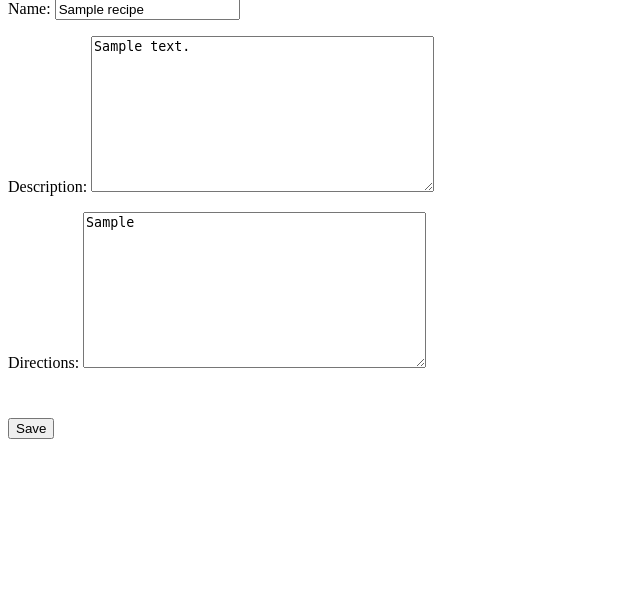
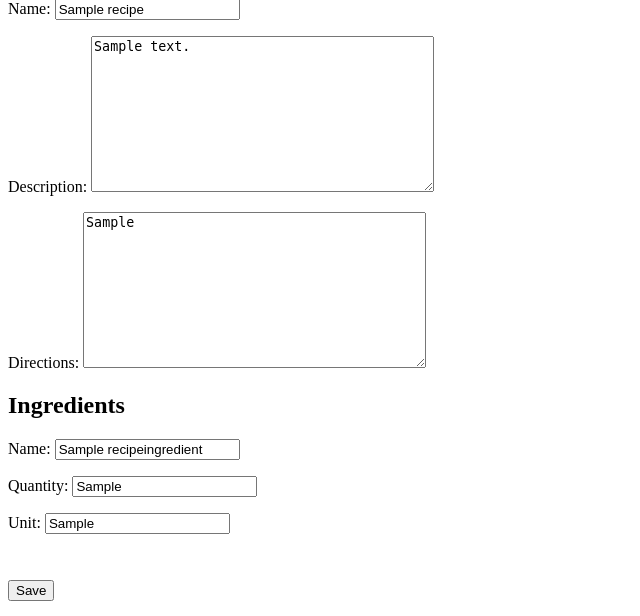
Before and after one commit to alfianAH/try-django, a Django app: page /pantry/recipes/1/edit/ in a window 1280 px wide. Shown: the part 184-800 px from the top of the page, without its empty margins (0-640 px from the left). Run offline with Django 3.2, Linux system fonts and the light colour scheme; a user stored in the database is signed in; tables that the repository leaves empty hold one stand-in row (values such as "Sample post").

Commit message:
Add formset for ingredients form

```diff
--- a/articles/urls.py
+++ b/articles/urls.py
@@ -8,7 +8,7 @@ from .views import (
 
 app_name = 'articles'
 urlpatterns = [
-    path('/', article_search_view, name='search'),
+    path('', article_search_view, name='search'),
     path('create/', article_create_view, name='create'),
     path('<slug:slug>/', article_detail_view, name='detail'),
 ]
--- a/recipes/forms.py
+++ b/recipes/forms.py
@@ -1,8 +1,13 @@
-from dataclasses import fields
 from django import forms
-from .models import Recipe
+from .models import Recipe, RecipeIngredient
 
 class RecipeForm(forms.ModelForm):
     class Meta:
         model = Recipe
         fields = ['name', 'description', 'directions']
+
+
+class RecipeIngredientForm(forms.ModelForm):
+    class Meta:
+        model = RecipeIngredient
+        fields = ['name', 'quantity', 'unit']
--- a/recipes/models.py
+++ b/recipes/models.py
@@ -1,5 +1,5 @@
+import pint
 from django.urls import reverse
-import pint
 from django.db import models
 from django.conf import settings
 
--- a/recipes/views.py
+++ b/recipes/views.py
@@ -1,8 +1,9 @@
 from django.contrib.auth.decorators import login_required
+from django.forms import modelformset_factory  # model form for queryset
 from django.shortcuts import redirect, render, get_object_or_404
 
-from .forms import RecipeForm
-from .models import Recipe
+from .forms import RecipeForm, RecipeIngredientForm
+from .models import Recipe, RecipeIngredient
 
 # Create your views here.
 
@@ -68,13 +69,30 @@ def recipe_update_view(request, id=None):
     """
     obj = get_object_or_404(Recipe, id=id, user=request.user)
     form = RecipeForm(request.POST or None, instance=obj)
+    # Make formset for recipe ingredient
+    RecipeIngredientFormset = modelformset_factory(RecipeIngredient, form=RecipeIngredientForm, extra=0)
+
+    qs = obj.recipeingredient_set.all()
+    formset = RecipeIngredientFormset(request.POST or None, queryset=qs)
+
     context = {
         'form': form,
+        'formset': formset,
         'object': obj,
     }
 
-    if form.is_valid():
-        form.save()
+    # If all forms are valid
+    if all([form.is_valid(), formset.is_valid()]):
+        parent = form.save(commit=False)
+        parent.save()
+
+        # Check all ingredient form in formset
+        for ingredient_form in formset:
+            child = ingredient_form.save(commit=False)
+            if not hasattr(child, 'recipe'):
+                child.recipe = parent
+            child.save()
+
         context['message'] = 'Data saved.'
 
     return render(request, "recipes/create-update.html", context)
--- a/templates/home-view.html
+++ b/templates/home-view.html
@@ -3,6 +3,7 @@
 {% block content %}
 
 <a href="{% url 'articles:create' %}">Create article</a>
+<a href="{% url 'recipes:list' %}">Recipes</a>
 <a href="{% url 'articles:detail' slug='hello-world' %}">Highlight hello world</a>
 
 <p>Article list</p>
--- a/templates/recipes/create-update.html
+++ b/templates/recipes/create-update.html
@@ -11,6 +11,11 @@
     {% csrf_token %}
     {{ form.as_p }}
 
+    {% if formset %}
+        <h2>Ingredients</h2>
+        {{ formset.as_p }}
+    {% endif %}
+
     <button style="margin-top:30px" type="submit">Save</button>
     </form>
 </div>
--- a/try_django/views.py
+++ b/try_django/views.py
@@ -9,7 +9,6 @@ from articles.models import Article
 
 
 def home_view(request):
-    "'"
     """
     Make home view
     @param request: Django's request
```
